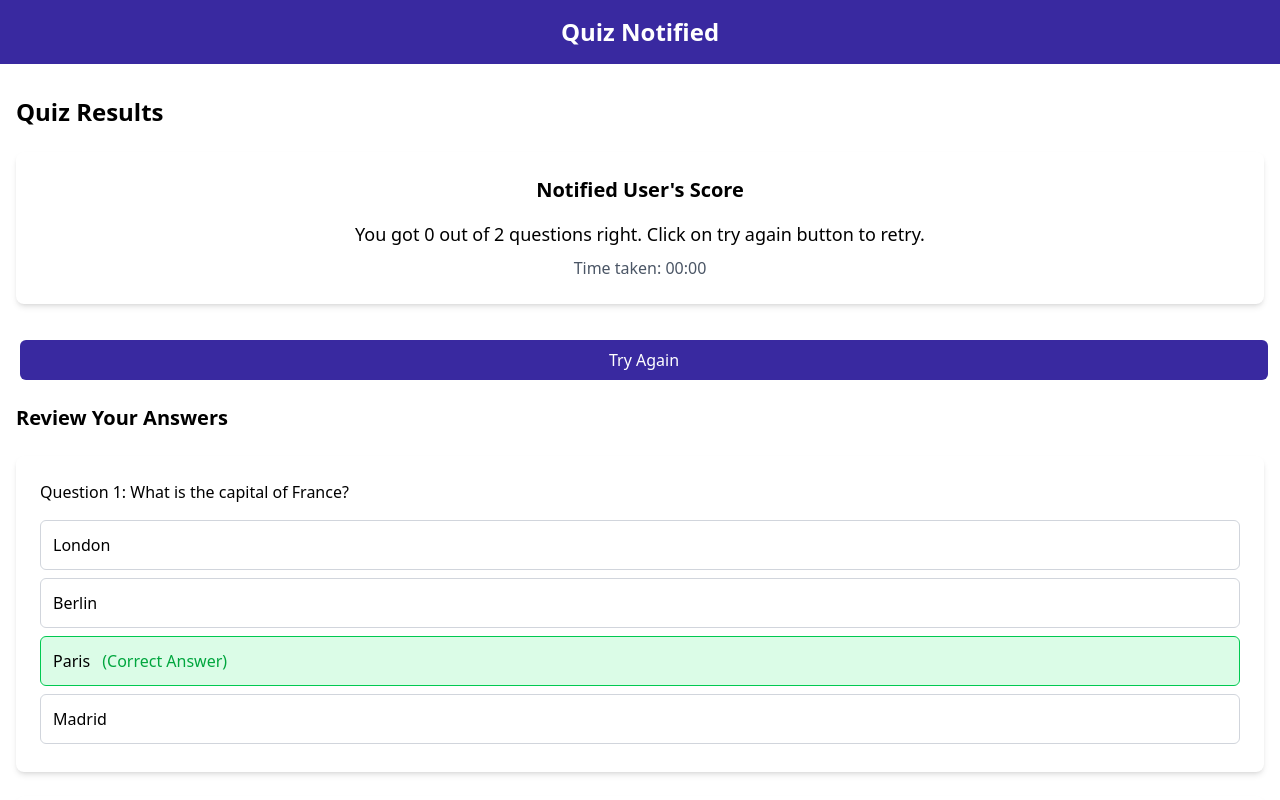
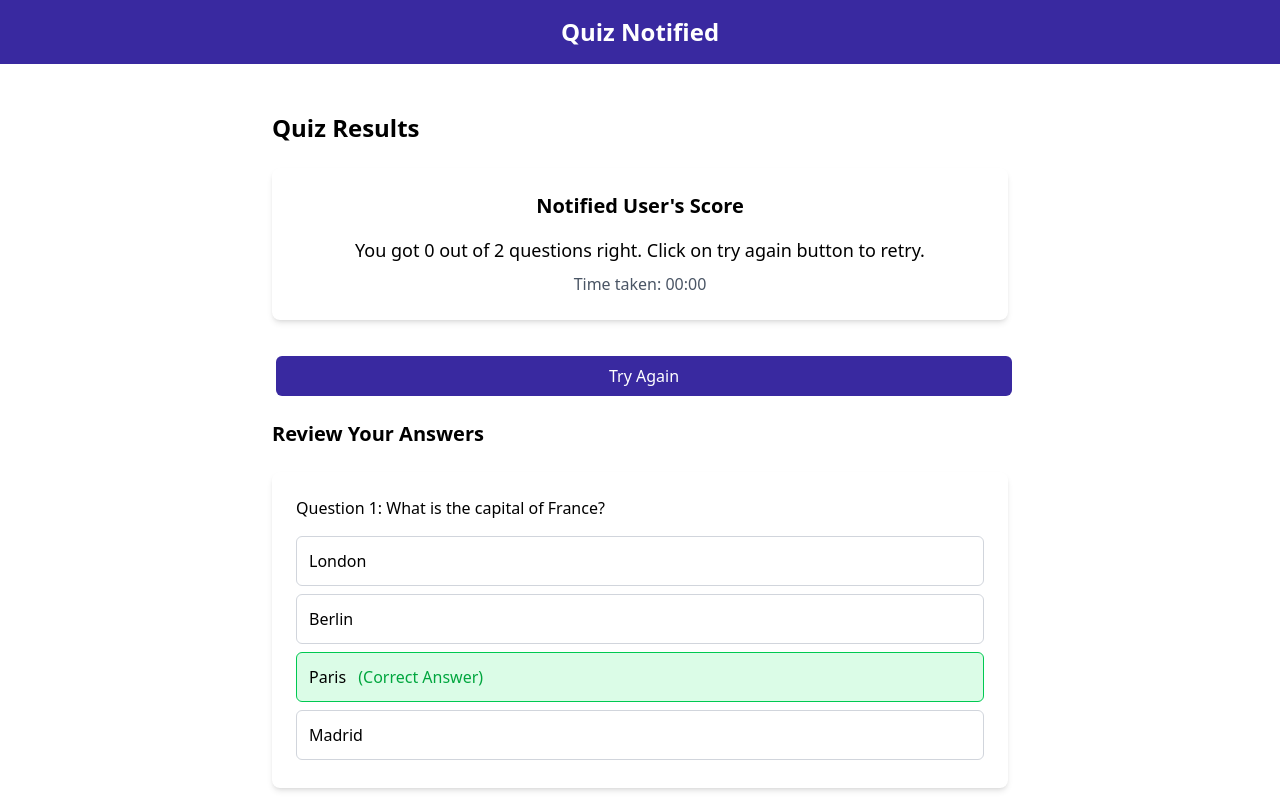
Before and after one commit to manishsingh0210/quiz-app-angular, an Angular app: page /results in a window 1280 px wide. Shown: the top 800 px of the page. Built offline with nearby package versions, Linux system fonts and the light colour scheme.

Commit message:
style(app): Align container in center

```diff
--- a/src/app/components/intro/intro.component.html
+++ b/src/app/components/intro/intro.component.html
@@ -1,4 +1,4 @@
-<div class="container">
+<div class="custom-container">
     <h2 class="text-2xl font-bold mb-6">Welcome to Quiz Notified!</h2>
     <div class="form-group">
         <label for="name" class="block text-sm font-medium text-gray-700">Enter your name:</label>
--- a/src/app/components/quiz/quiz.component.html
+++ b/src/app/components/quiz/quiz.component.html
@@ -1,4 +1,4 @@
-<div class="container">
+<div class="custom-container">
     <div class="text-xl font-semibold mb-4">Time Remaining: {{ timeRemaining | timeFormat }}</div>
     <div class="bg-white rounded-lg shadow-md p-6">
         <h3 class="text-lg font-medium mb-4">Question {{currentQuestionIndex + 1}} of {{questions.length}}</h3>
--- a/src/app/components/results/results.component.html
+++ b/src/app/components/results/results.component.html
@@ -1,4 +1,4 @@
-<div class="container">
+<div class="custom-container">
     <h2 class="text-2xl font-bold mb-6">Quiz Results</h2>
     <div class="bg-white rounded-lg shadow-md p-6 mb-8 text-center">
         <h3 class="text-xl font-semibold mb-4">{{userInfo.name}}'s Score</h3>
--- a/src/styles.css
+++ b/src/styles.css
@@ -1,8 +1,14 @@
 @import "tailwindcss";
 
 @layer components {
-  .container {
-    @apply max-w-3xl mx-auto px-4;
+  .custom-container {
+    @apply max-w-3xl mx-auto p-4;
+  }
+
+  @screen xl {
+    .custom-container {
+      @apply max-w-screen-lg;
+    }
   }
   .form-control {
     @apply w-full p-2 mt-1 border border-gray-300 rounded-md  focus:ring-[#3929a0] focus:border-[#3929a0];
```
